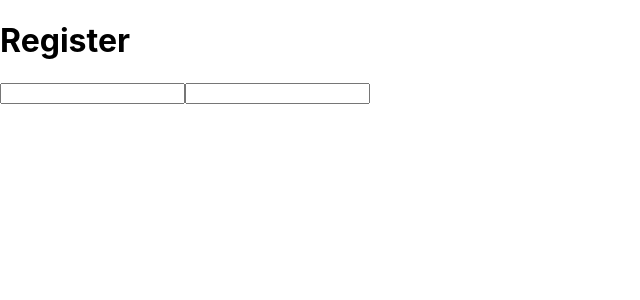
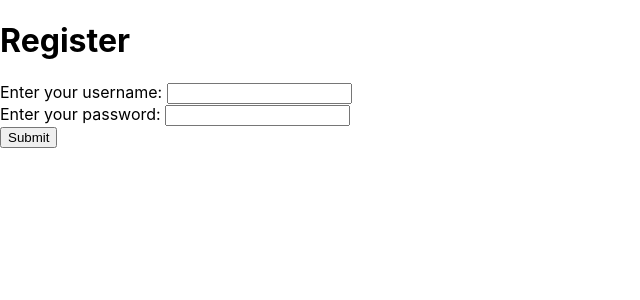
Before and after one commit to philippbinder/final_project, a Next.js app: page /register in a window 1280 px wide. Shown: the top 300 px of the page, without its empty margins (0-640 px from the left). Built offline with nearby package versions, Linux system fonts and the light colour scheme.

Commit message:
Add functional emotion

```diff
--- /dev/null
+++ b/babel.config.js
@@ -0,0 +1,14 @@
+module.exports = {
+  presets: [
+    [
+      'next/babel',
+      {
+        'preset-react': {
+          runtime: 'automatic',
+          importSource: '@emotion/react',
+        },
+      },
+    ],
+  ],
+  plugins: ['@emotion/babel-plugin'],
+};
--- a/package.json
+++ b/package.json
@@ -10,8 +10,8 @@
     "migrate": "dotenv ley"
   },
   "dependencies": {
+    "@emotion/babel-plugin": "^11.3.0",
     "@emotion/react": "^11.5.0",
-    "@emotion/styled": "^11.3.0",
     "dotenv-cli": "^4.1.0",
     "dotenv-safe": "^8.2.0",
     "ley": "^0.7.1",
--- a/pages/register.tsx
+++ b/pages/register.tsx
@@ -1,4 +1,11 @@
+import { css } from '@emotion/react'; // emotion not working
 import { useState } from 'react';
+
+const formStyles = css`
+  label {
+    display: block;
+  }
+`;
 
 export default function RegisterPage() {
   const [username, setUsername] = useState('');
@@ -6,14 +13,34 @@ export default function RegisterPage() {
   return (
     <div>
       <h1> Register </h1>
+      <form
+        css={formStyles}
+        onSubmit={(event) => {
+          event.preventDefault(); // will prevent the default behavior on submit, instead the following code lines will be executed
+          console.log(
+            'Submitting username:',
+            username,
+            'and password:',
+            password,
+          );
+        }}
+      >
+        <label>
+          Enter your username:{' '}
           <input
             value={username}
             onChange={(event) => setUsername(event.currentTarget.value)}
           />
+        </label>
+        <label>
+          Enter your password:{' '}
           <input
             value={password}
             onChange={(event) => setPassword(event.currentTarget.value)}
           />
+        </label>
+        <button> Submit </button>
+      </form>
     </div>
   );
 }
```
Also changed, not shown: tsconfig.json (+3 -9 lines), packagesList.txt, 1 other file (tests, documents, lock files or other folders). Lines whose indentation alone changed are shown as unchanged.
